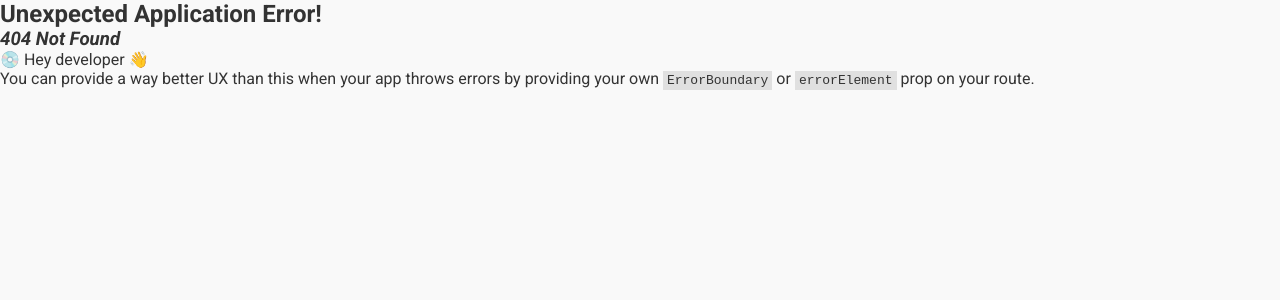
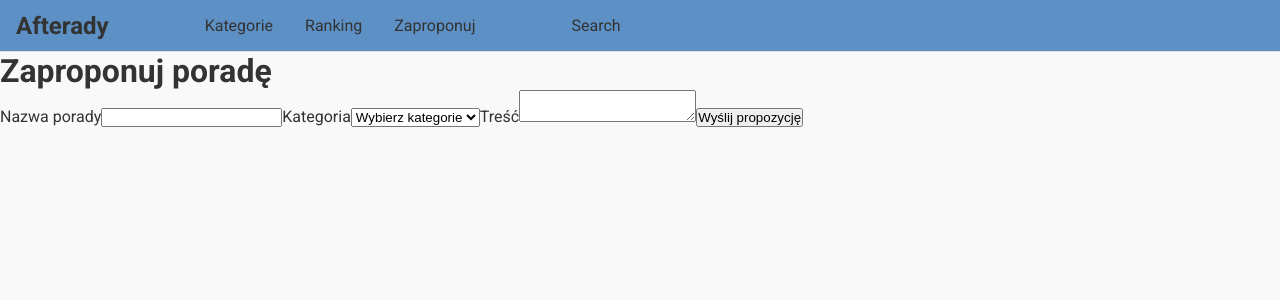
Before and after one commit to cerbin1/tips, a React (Vite) app: page /suggest in a window 1280 px wide. Before the commit this address had no page. Shown: the top 300 px of the page. Built offline with nearby package versions, Linux system fonts and the light colour scheme.

Commit message:
Add component SuggestAdvice

```diff
--- /dev/null
+++ b/src/components/advices/SuggestAdvice.jsx
@@ -0,0 +1,24 @@
+export default function SuggestAdvice() {
+  return (
+    <>
+      <h1>Zaproponuj poradę</h1>
+      <form aria-label="SuggestAdvice">
+        <label htmlFor="name">Nazwa porady</label>
+        <input id="name" name="name" type="text" />
+
+        <label htmlFor="name">Kategoria</label>
+        <select name="category" id="category">
+          <option value="">Wybierz kategorie</option>
+          <option value="1">Rozwój osobisty</option>
+          <option value="2">Dom</option>
+          <option value="3">Praca</option>
+          <option value="4">Zwierźta</option>
+        </select>
+
+        <label htmlFor="content">Treść</label>
+        <textarea name="content" id="content"></textarea>
+        <button>Wyślij propozycję</button>
+      </form>
+    </>
+  );
+}
--- a/src/components/header/Header.jsx
+++ b/src/components/header/Header.jsx
@@ -14,9 +14,9 @@ export default function Header() {
         <Link className="nav-item" to="/ranking">
           Ranking
         </Link>
-        <a href="#" className="nav-item">
+        <Link className="nav-item" to="/suggest">
           Zaproponuj
-        </a>
+        </Link>
       </nav>
       <span>Search</span>
     </header>
--- a/src/main.jsx
+++ b/src/main.jsx
@@ -8,6 +8,7 @@ import AdviceDetails from "./components/advices/AdviceDetails.jsx";
 import Ranking from "./components/advices/ranking/Ranking.jsx";
 import Categories from "./components/advices/categories/Categories.jsx";
 import CategoryDetails from "./components/advices/categories/CategoryDetails.jsx";
+import SuggestAdvice from "./components/advices/SuggestAdvice.jsx";
 
 const router = createBrowserRouter([
   {
@@ -25,6 +26,7 @@ const router = createBrowserRouter([
       },
       { path: "/categories/:id", element: <CategoryDetails /> },
       { path: "/ranking", element: <Ranking /> },
+      { path: "/suggest", element: <SuggestAdvice /> },
     ],
   },
 ]);
```
Also changed, not shown: 1 other file (tests, documents, lock files or other folders).
